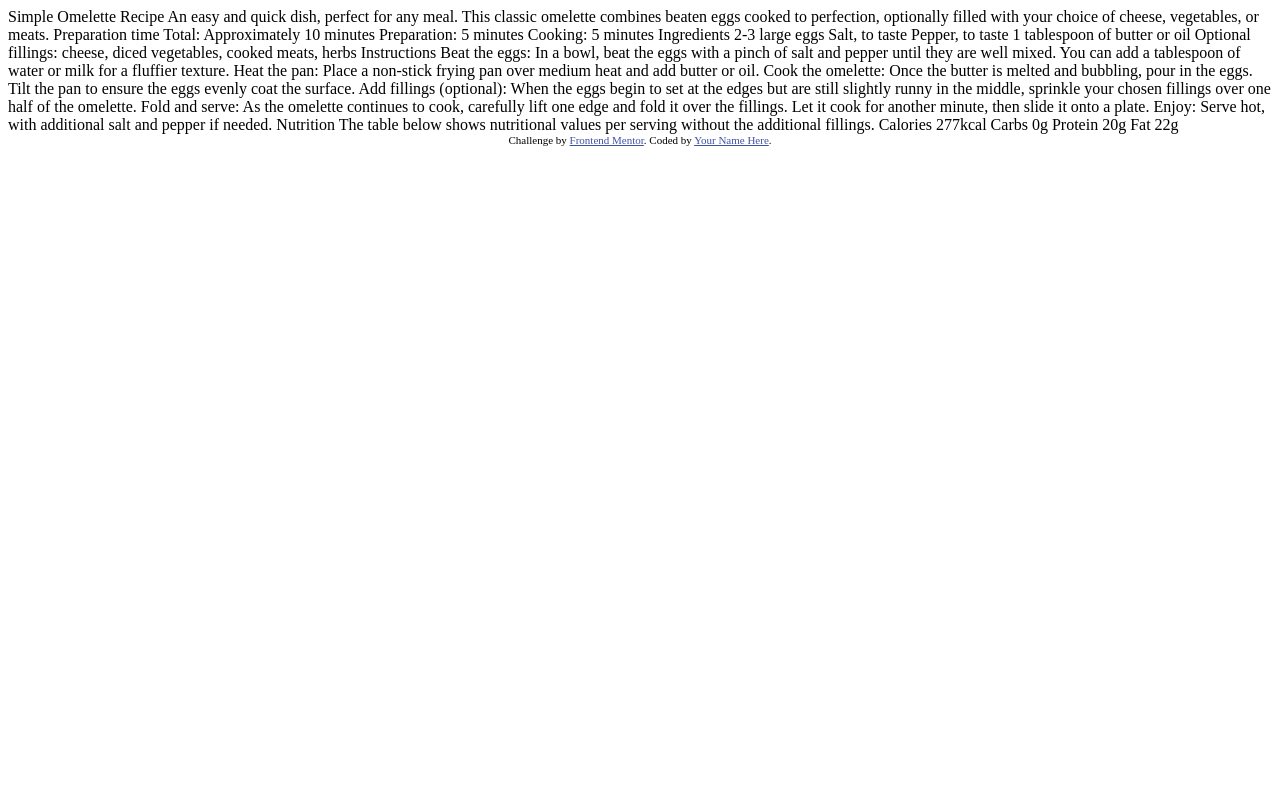
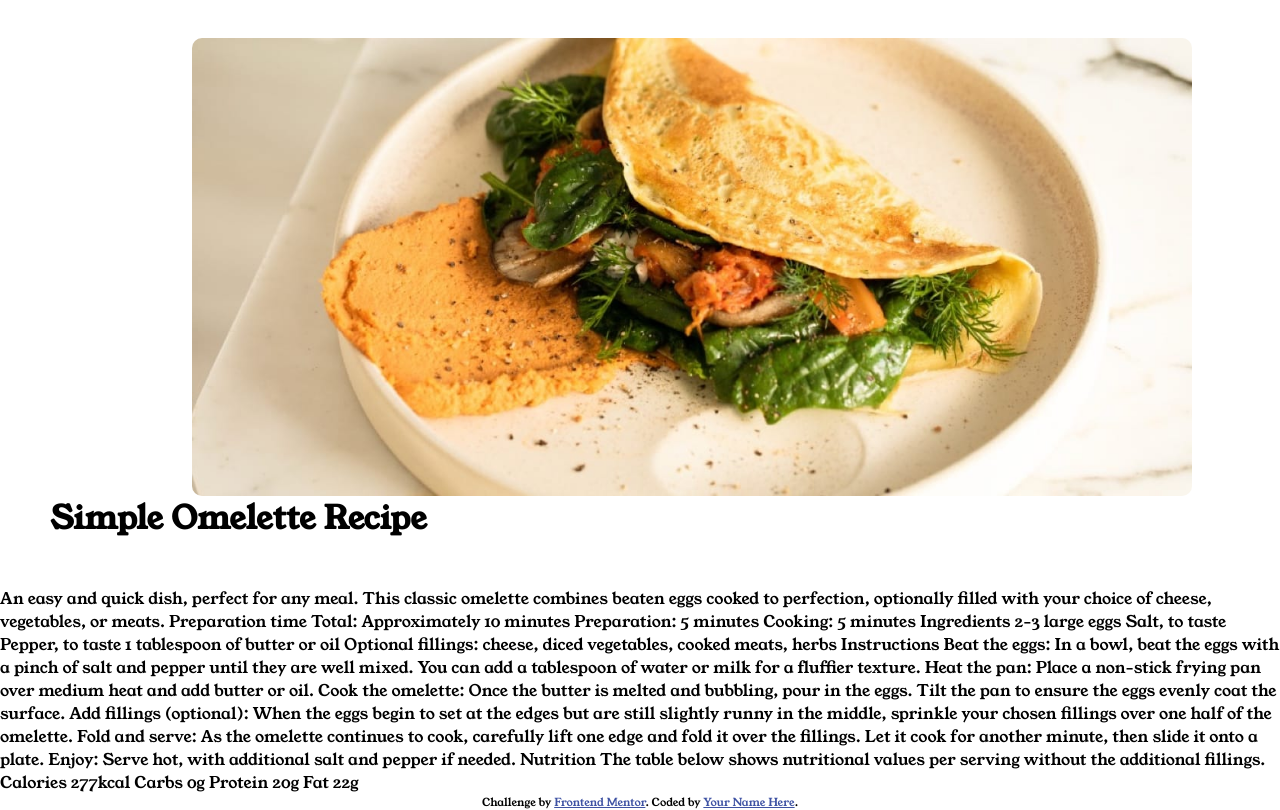
Before and after one commit to LucasFerreira92/pagina-de-receita, a plain HTML site: page index.html in a window 1280 px wide. Drawn offline with Linux system fonts and the light colour scheme.

Commit message:
atualização

```diff
--- a/index.html
+++ b/index.html
@@ -2,21 +2,25 @@
 <html lang="en">
 <head>
   <meta charset="UTF-8">
-  <meta name="viewport" content="width=device-width, initial-scale=1.0"> <!-- displays site properly based on user's device -->
+  <meta name="viewport" content="width=device-width, initial-scale=1.0">
+  <link rel="stylesheet" href="style.css">
 
   <link rel="icon" type="image/png" sizes="32x32" href="./assets/images/favicon-32x32.png">
 
   <title>Frontend Mentor | Recipe page</title>
 
-  <!-- Feel free to remove these styles or customise in your own stylesheet 👍 -->
   <style>
     .attribution { font-size: 11px; text-align: center; }
     .attribution a { color: hsl(228, 45%, 44%); }
   </style>
 </head>
-<body>
 
-  Simple Omelette Recipe
+
+<body class="apresentacao">
+
+  <img src="./assets/images/image-omelette.jpeg" alt="">
+
+  <h1>Simple Omelette Recipe</h1> <br><br>
 
   An easy and quick dish, perfect for any meal. This classic omelette combines beaten eggs cooked
   to perfection, optionally filled with your choice of cheese, vegetables, or meats.
--- /dev/null
+++ b/style.css
@@ -0,0 +1,28 @@
+@import url('https://fonts.googleapis.com/css2?family=Young+Serif&display=swap');
+
+* {
+    margin: 0;
+    padding: 0;
+}
+
+.apresentacao {
+    font-size: 16px;
+    font-family: 'Young Serif', sans-serif;
+    font-weight: 400;
+    font-style: normal;
+    margin-top: 3%;
+}
+
+img {
+    border-radius: 10px;
+    margin: 0px;
+    padding: 0px;
+    display: flex;
+    justify-content: center;
+    width: 1000px;
+    margin-left: 15%;
+}
+
+h1{
+    margin-left: 50px;
+}
```
